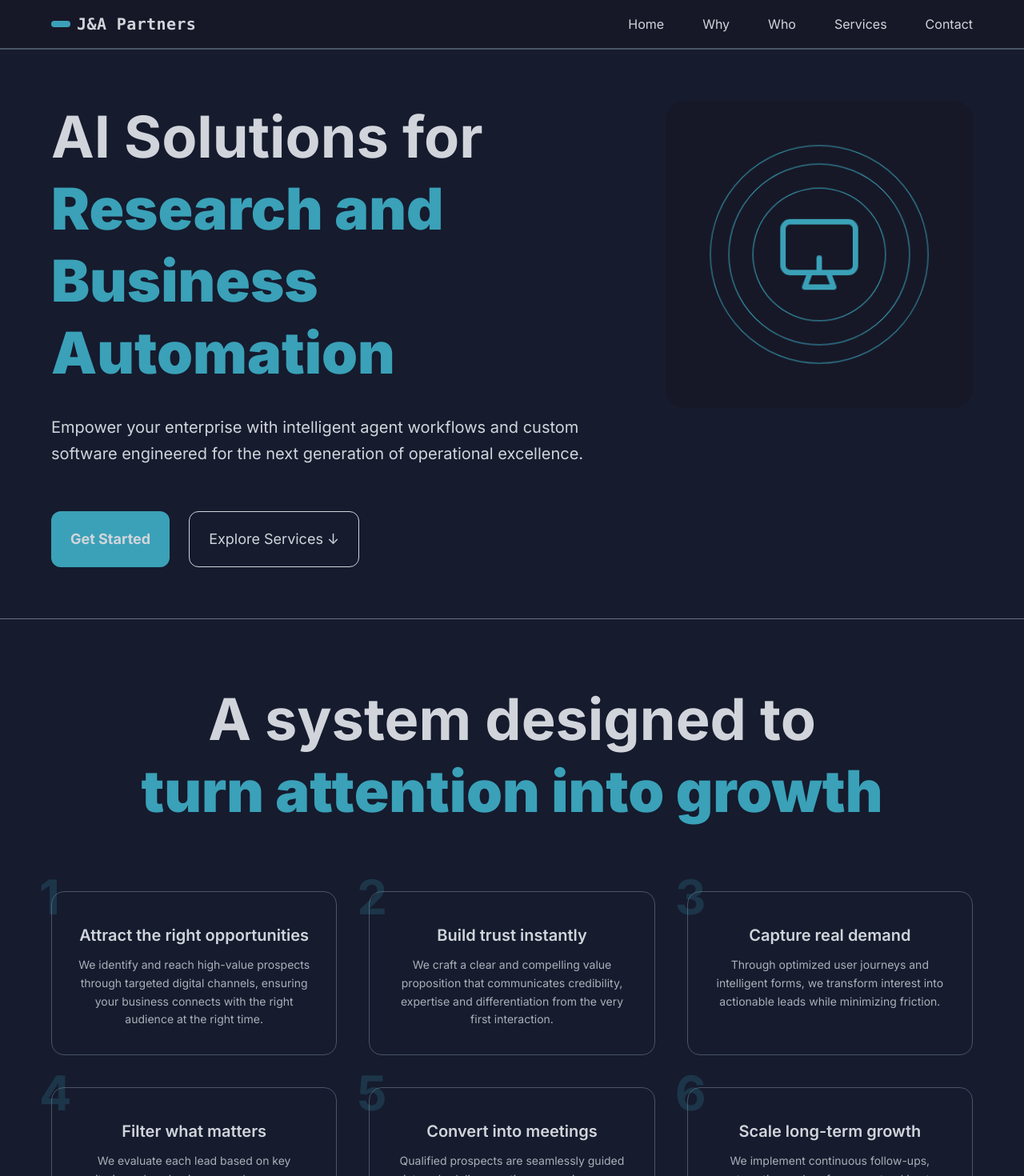
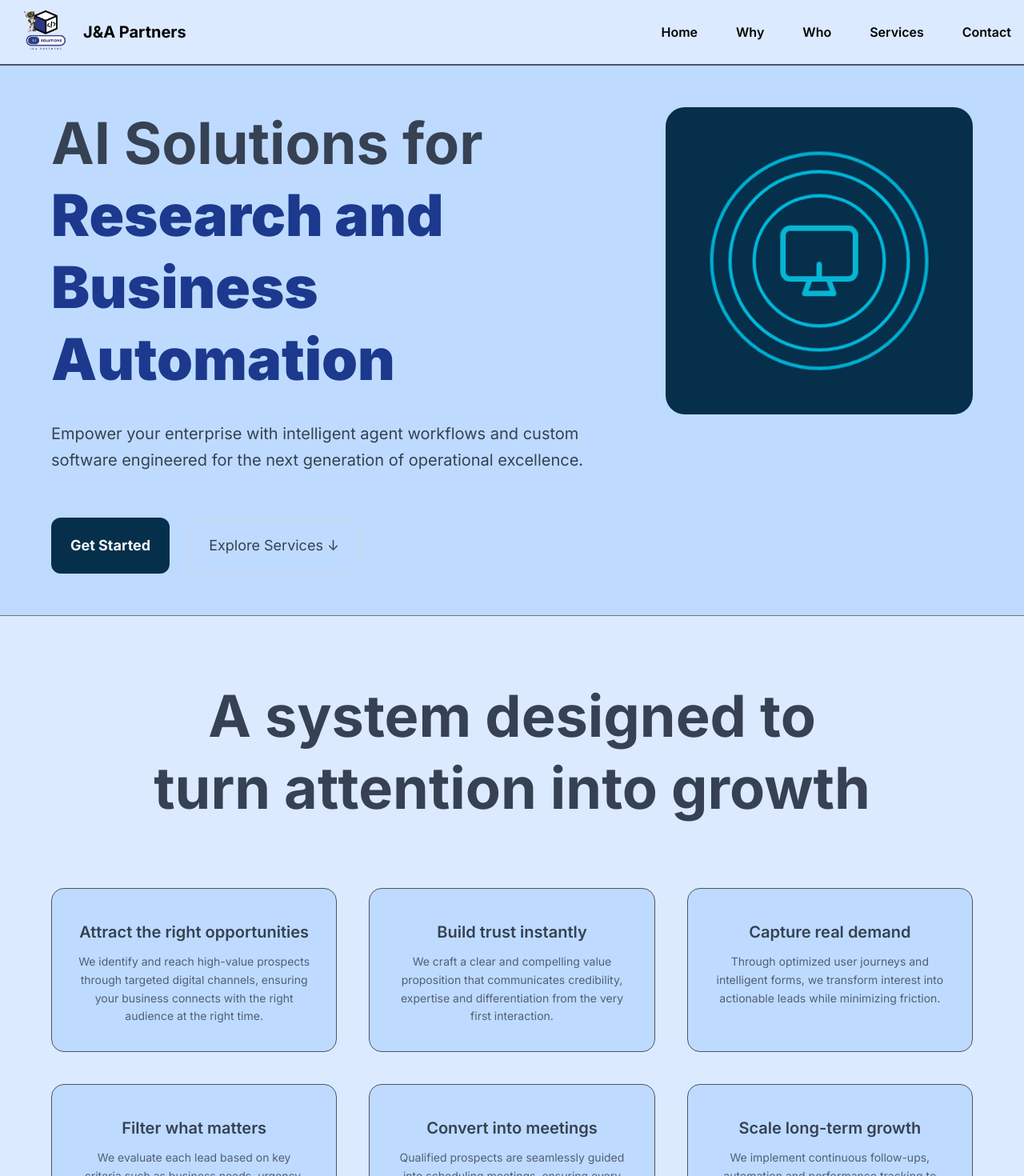
Before and after one commit to AldoCarbajal-3804/prototipo-react, a React (Vite) app: page / in a window 1280 px wide. Shown: the top 1470 px of the page at 80% size. Built offline with nearby package versions, Linux system fonts and the light colour scheme.

Commit message:
Adaptar colores para coincidir al logo

```diff
--- a/src/App.css
+++ b/src/App.css
@@ -20,92 +20,6 @@ body {
 
 
 
-.nav-bar{
-    background-color: var(--color-1);
-    .logo{
-        .icon{
-            background-color: var(--color-2);
-        }
-        .lema{
-            color: var(--color-3);
-        }
-    }
-}
-
-.hero-section{
-    background-color: var(--color-4);
-    .title,.description{
-        color: var(--color-3);
-        strong{
-            color: var(--color-2);
-        }
-    }
-    .cont-btn{
-        color: var(--color-3);
-        .btn-form{
-            background-color: var(--color-2);
-        }
-    }
-    .icon-hero{
-        background-color: var(--color-1);
-    }
-}
-
-.why-section{
-    background-color: var(--color-4);
-    .title{
-        color: var(--color-3);
-        strong{
-            color: var(--color-2);
-        }
-    }
-
-}
-
-.who-section{
-    background-color: var(--color-4);
-}
-
-.services-section{
-    background-color: var(--color-5);
-    .title,.description{
-        color: var(--color-3);
-    }
-    .cards-section{
-        .card{
-            background-color: var(--color-4);
-            .icon-wrapper{
-                background-color: #1f364e;
-                transition: transform 0.3s ease, background-color 0.3s ease;
-                &:hover{
-                    transform: scale(1.1) rotate(5deg);
-                    background-color: #264a6a;
-                }
-                img{
-                    transition: filter 0.3s ease;
-                }
-                &:hover img{
-                    filter: drop-shadow(0 0 6px #3AA1B8);
-                }
-            }
-            .title,.description{
-                color: var(--color-3);
-            }
-        }
-    }
-}
-
-.cta-section{
-    background-color: var(--color-4);
-    .cta{
-        background-color: var(--color-6);
-        color: var(--color-3);
-
-    }
-    .btn-cta{
-        background-color: var(--color-2);
-    }
-}
 
 .form-section{
     background-color: var(--color-4);
@@ -138,114 +52,6 @@ body {
             }
         }
 
-}
-
-/* ===== TIPOGRAFÍA ===== */
-
-h1, h2, h3 {
-    font-family: var(--font-display);
-}
-
-.label-mono, .tag, .lema {
-    font-family: var(--font-mono);
-    letter-spacing: 0.02em;
-}
-
-/* ===== MICRO-INTERACCIONES ===== */
-
-/* --- Botones --- */
-.btn-form, .btn-cta, .btn-submit {
-    transition: transform 0.25s cubic-bezier(0.34, 1.56, 0.64, 1),
-                box-shadow 0.3s ease,
-                background-color 0.3s ease;
-}
-
-@media (hover: hover) {
-    .btn-form:hover, .btn-cta:hover, .btn-submit:not(:disabled):hover {
-        transform: scale(1.04);
-        box-shadow: 0 0 20px rgba(58, 161, 184, 0.35);
-    }
-
-    .btn-form:active, .btn-cta:active, .btn-submit:active {
-        transform: scale(0.97);
-        transition-duration: 0.1s;
-    }
-}
-
-/* --- Links navbar underline animado --- */
-.nav-link {
-    position: relative;
-    display: inline-block;
-}
-
-.nav-link::after {
-    content: '';
-    position: absolute;
-    bottom: -2px;
-    left: 0;
-    width: 0;
-    height: 2px;
-    background-color: var(--color-2);
-    transition: width 0.3s cubic-bezier(0.25, 0.46, 0.45, 0.94);
-}
-
-@media (hover: hover) {
-    .nav-link:hover::after {
-        width: 100%;
-    }
-}
-
-/* --- Cards hover lift --- */
-.card {
-    transition: transform 0.3s cubic-bezier(0.34, 1.56, 0.64, 1),
-                box-shadow 0.4s ease,
-                border-color 0.3s ease;
-    border: 1px solid transparent;
-}
-
-@media (hover: hover) {
-    .card:hover {
-        transform: translateY(-6px);
-        box-shadow: 0 12px 40px rgba(0, 0, 0, 0.4),
-                    0 0 0 1px rgba(58, 161, 184, 0.15);
-        border-color: rgba(58, 161, 184, 0.2);
-    }
-}
-
-/* --- Inputs focus suave --- */
-.form input, .form textarea {
-    transition: border-color 0.3s ease,
-                box-shadow 0.3s ease,
-                background-color 0.3s ease;
-}
-
-.form input:focus, .form textarea:focus {
-    border-color: var(--color-2);
-    box-shadow: 0 0 0 3px rgba(58, 161, 184, 0.15);
-    background-color: #282a3a;
-    outline: none;
-}
-
-/* --- Icon Hero glow en hover del contenedor --- */
-.icon-hero {
-    transition: box-shadow 0.5s ease;
-}
-
-@media (hover: hover) {
-    .icon-hero:hover {
-        box-shadow: 0 0 60px rgba(58, 161, 184, 0.12);
-    }
-}
-
-/* --- CTA section separador visual --- */
-.cta {
-    transition: box-shadow 0.4s ease;
-}
-
-@media (hover: hover) {
-    .cta:hover {
-        box-shadow: 0 0 40px rgba(58, 161, 184, 0.08);
-    }
 }
 
 /*UILIDADES DE TAILWIND RECOMENDADAS POR EL AGENTE IA*/
--- a/src/components/CardTrafic.jsx
+++ b/src/components/CardTrafic.jsx
@@ -9,19 +9,16 @@ export const CardTrafic = ({title, desc,index }) => {
 
     return(
         <div
-            className={`group relative p-8 border border-gray-600 rounded-2xl transition-all duration-500
-            hover:border-[#3AA1B8] hover:-translate-y-3 hover:shadow-[0_15px_50px_rgba(58,161,184,0.25)]
+            className={`bg-blue-200 group relative p-8 border border-gray-600 rounded-2xl transition-all duration-500
+            hover:border-cyan-500 hover:-translate-y-3 hover:shadow-[0_15px_50px_rgba(58,161,184,0.25)]
             ${visible ? "opacity-100 translate-y-0" : "opacity-0 translate-y-10"}
             `}
             style={{ transitionDelay: `${index * 120}ms` }}
         >
-            <div className="absolute -top-6 -left-4 text-6xl font-bold text-[#3AA1B8] opacity-20 group-hover:opacity-40 transition">
-                {index}
-            </div>
-            <h4 className="text-[#D1D5DB] font-semibold text-xl mt-2">
+            <h4 className="text-gray-700 font-semibold text-xl mt-2">
                 {title}
             </h4>
-            <p className="text-[#D1D5DB] text-sm mt-3 opacity-80 leading-relaxed">
+            <p className="text-gray-700 text-sm mt-3 opacity-80 leading-relaxed">
                 {desc}
             </p>
             <div className="absolute inset-0 rounded-2xl opacity-0 group-hover:opacity-100 transition bg-[radial-gradient(circle_at_center,rgba(58,161,184,0.15),transparent_70%)]"></div>
--- a/src/components/Link.jsx
+++ b/src/components/Link.jsx
@@ -1,9 +1,13 @@
-export const Link = ({name,link}) => {
-    return(
+export const Link = ({name, link}) => {
+    return (
         <li>
-            <a href={link} className="nav-link text-gray-300 no-underline hover:text-white transition" aria-label={name} aria-current={link === window.location.pathname ? "page" : undefined}>
+            <a
+                href={link}
+                className="text-black hover:underline hover:decoration-[#3AA1B8] hover:underline-offset-4 font-semibold transition-all duration-500"
+                aria-label={name}
+            >
                 {name}
             </a>
         </li>
-    )
-}
+    );
+};
--- a/src/hero/Hero.jsx
+++ b/src/hero/Hero.jsx
@@ -2,13 +2,13 @@ import IconHero from "./IconHero"
 
 function Hero() {
     return(
-        <section className="hero-section v-stack lg:h-stack lg:justify-between justify-center px-4 sm:px-6 lg:px-16 py-8 sm:py-12 lg:py-16 border-b border-gray-500" aria-label="Page principal">
+        <section className="hero-section v-stack lg:h-stack lg:justify-between justify-center px-4 sm:px-6 lg:px-16 py-8 sm:py-12 lg:py-13 border-b border-gray-500 bg-blue-200" aria-label="Page principal">
 
-            <div className="eslogan v-stack justify-center items-center lg:items-start lg:flex-1 text-center lg:text-left" role="region" aria-labelledby="hero-title">
-                <h1 className="title text-3xl sm:text-4xl lg:text-7xl font-bold mb-6 sm:mb-8 leading-tight" aria-label="title">
+            <div className="eslogan v-stack justify-center items-center lg:items-start lg:flex-1 text-center lg:text-left text-gray-700" role="region" aria-labelledby="hero-title">
+                <h1 className="text-3xl sm:text-4xl lg:text-7xl font-bold mb-6 sm:mb-8 leading-tight" aria-label="title">
                     AI Solutions for
                     <br />
-                    <strong>
+                    <strong className="text-blue-900">
                         Research and
                         <br />
                         Business
@@ -17,25 +17,25 @@ function Hero() {
                     </strong>
                 </h1>
 
-                <p className="description text-sm sm:text-base lg:text-xl mb-8 sm:mb-12 lg:mb-14 leading-relaxed max-w-2xl" aria-label="description">
+                <p className="description text-sm sm:text-base lg:text-xl mb-8 sm:mb-12 lg:mb-14 leading-relaxed max-w-2xl text-gray-700" aria-label="description">
                     Empower your enterprise with intelligent agent workflows and custom software engineered for the next generation of operational excellence.
                 </p>
 
                 <div className="cont-btn v-stack sm:h-stack justify-center lg:justify-start gap-3 sm:gap-4 lg:gap-6 w-full sm:w-auto" role="group" aria-label="Botones de acción principal">
-                    <button className="btn-form px-4 sm:px-5 lg:px-6 py-3 sm:py-4 lg:py-5 rounded-lg sm:rounded-xl text-sm sm:text-base lg:text-lg font-bold cursor-pointer hover:opacity-90 transition whitespace-nowrap">
+                    <button className="btn-form px-4 sm:px-5 lg:px-6 py-3 sm:py-4 lg:py-5 rounded-lg sm:rounded-xl text-sm sm:text-base lg:text-lg font-bold cursor-pointer hover:opacity-90 transition whitespace-nowrap bg-sky-950  text-gray-100">
                         <a href="#form-section">
                             Get Started
                         </a>
                     </button>
-                    <button className="bg-transparent text-sm sm:text-base lg:text-lg cursor-pointer hover:text-white transition border border-gray-300 px-4 sm:px-5 lg:px-6 py-3 sm:py-4 lg:py-5 rounded-lg sm:rounded-xl">
-                        <a href="#services-section" className="no-underline hover:text-white">
+                    <button className="bg-transparent text-sm sm:text-base lg:text-lg cursor-pointer border border-gray-300 px-4 sm:px-5 lg:px-6 py-3 sm:py-4 lg:py-5 rounded-lg sm:rounded-xl">
+                        <a href="#services-section" className="no-underline">
                             Explore Services ↓
                         </a>
                     </button>
                 </div>
             </div>
 
-            <figure className="icon-hero w-64 h-64 sm:w-72 sm:h-72 lg:w-96 lg:h-96 rounded-2xl sm:rounded-3xl relative center mx-auto lg:mx-0 mt-8 sm:mt-12 lg:mt-0 lg:ml-8 shrink-0" role="img" aria-label="Icono decorativo de animación de respiración">
+            <figure className="bg-sky-950 w-64 h-64 sm:w-72 sm:h-72 lg:w-96 lg:h-96 rounded-2xl sm:rounded-3xl relative center mx-auto lg:mx-0 mt-8 sm:mt-12 lg:mt-0 lg:ml-8 shrink-0" role="img" aria-label="Icono decorativo de animación de respiración">
                 <IconHero />
             </figure>
 
--- a/src/hero/IconHero.jsx
+++ b/src/hero/IconHero.jsx
@@ -3,13 +3,13 @@ import './IconHero.css';
 function IconHero(){
     return (
         <>
-            <div className="absolute w-40 sm:w-48 lg:w-64 h-40 sm:h-48 lg:h-64 border border-[#3AA1B8] rounded-full breathing-lg"></div>
-            <div className="w-32 sm:w-40 lg:w-56 h-32 sm:h-40 lg:h-56 border border-[#3AA1B8] rounded-full center breathing-md">
-                <div className="w-24 sm:w-32 lg:w-40 h-24 sm:h-32 lg:h-40 border border-[#3AA1B8] rounded-full center breathing-sm">
+            <div className="absolute w-40 sm:w-48 lg:w-64 h-40 sm:h-48 lg:h-64 border-4 border-cyan-500 rounded-full breathing-lg"></div>
+            <div className="w-32 sm:w-40 lg:w-56 h-32 sm:h-40 lg:h-56 border-4 border-cyan-500 rounded-full center breathing-md">
+                <div className="w-24 sm:w-32 lg:w-40 h-24 sm:h-32 lg:h-40 border-4 border-cyan-500 rounded-full center breathing-sm">
                     <svg className="w-16 sm:w-20 lg:w-24 h-16 sm:h-20 lg:h-24 breathing-svg" viewBox="0 0 24 24" strokeLinecap="round" strokeLinejoin="round">
-                        <rect x="2" y="3" width="20" height="14" rx="2" ry="2" stroke="#3AA1B8" strokeWidth="1.5" fill="none"/>
-                        <path d="M8 21h8l-1.5-4h-5L8 21z" stroke="#3AA1B8" strokeWidth="1.5" fill="none"/>
-                        <path d="M12 17v-4" stroke="#3AA1B8" strokeWidth="1.5" fill="none"/>
+                        <rect x="2" y="3" width="20" height="14" rx="2" ry="2" stroke="#06b6d4" strokeWidth="1.5" fill="none"/>
+                        <path d="M8 21h8l-1.5-4h-5L8 21z" stroke="#06b6d4" strokeWidth="1.5" fill="none"/>
+                        <path d="M12 17v-4" stroke="#06b6d4" strokeWidth="1.5" fill="none"/>
                     </svg>
                 </div>
             </div>
--- a/src/navbar/Navbar.jsx
+++ b/src/navbar/Navbar.jsx
@@ -1,35 +1,49 @@
-import { useState } from 'react';
+import { useState, useEffect, useRef } from 'react';
 import { Link } from "../components/Link"
+import logo from '../assets/images/logo.png';
+
+const navLinks = [
+    { name: 'Home', href: '#' },
+    { name: 'Why', href: '#why-section' },
+    { name: 'Who', href: '#who-section' },
+    { name: 'Services', href: '#services-section' },
+    { name: 'Contact', href: '#form-section' },
+];
 
 function Navbar(){
     const [isOpen, setIsOpen] = useState(false);
+    const menuRef = useRef(null);
 
-    const toggleMenu = () => {
-        setIsOpen(!isOpen);
+    useEffect(() => {
+        const handleClickOutside = (e) => {
+            if (menuRef.current && !menuRef.current.contains(e.target)) {
+                setIsOpen(false);
+            }
         };
+        document.addEventListener('mousedown', handleClickOutside);
+        return () => document.removeEventListener('mousedown', handleClickOutside);
+    }, []);
 
-    const closeMenu = () => {
-        setIsOpen(false);
-    };
+    useEffect(() => {
+        document.body.style.overflow = isOpen ? 'hidden' : '';
+        return () => { document.body.style.overflow = ''; };
+    }, [isOpen]);
 
     return(
         <nav
-            className="nav-bar border-b-2 border-gray-600 sticky top-0 z-50"
+            className="nav-bar border-b-2 border-gray-600 sticky top-0 z-50 bg-blue-100"
             role="navigation"
             aria-label="Navegación principal"
         >
-            <div className="flex justify-between items-center px-4 sm:px-6 md:px-8 lg:px-16 py-3 sm:py-4">
+            <div className="flex justify-between items-center px-4">
 
                 <section
                     className="logo flex items-center gap-2 shrink-0"
                     aria-label="Logo de J&A Partners"
                 >
-                    <a
-                        href="#hero-section"
-                        className="icon inline-block px-2 sm:px-3 py-1 rounded text-sm sm:text-base md:text-lg"
-                        aria-label="Ir al inicio"
-                    >
-                    </a>
+
+                    <img src={logo} alt="Company Logo" className='w-20'/>
+
                     <strong className="lema text-sm sm:text-base md:text-lg lg:text-xl">
                         J&A Partners
                     </strong>
@@ -40,36 +54,34 @@ function Navbar(){
                     role="menubar"
                     aria-label="Menú de navegación"
                 >
-                    <Link name="Home" link="#" />
-                    <Link name="Why" link="#why-section" />
-                    <Link name="Who" link="#who-section" />
-                    <Link name="Services" link="#services-section" />
-                    <Link name="Contact" link="#form-section" />
+                    {navLinks.map(({ name, href }) => (
+                        <Link key={name} name={name} link={href} />
+                    ))}
                 </ul>
 
                 <button
-                    onClick={toggleMenu}
+                    onClick={() => setIsOpen(!isOpen)}
                     className="sm:hidden ml-auto v-stack gap-1.5 p-2 focus:outline-none focus:ring-2 focus:ring-[#3AA1B8] rounded"
                     aria-label="Abrir menú de navegación"
                     aria-expanded={isOpen}
                     aria-controls="mobile-menu"
                 >
                     <span
-                        className={`block w-6 h-0.5 bg-gray-300 transition-all duration-300 ${
+                        className={`block w-6 h-0.5 bg-black transition-all duration-300 ${
                             isOpen ? 'rotate-45 translate-y-2' : ''
                         }`}
                         aria-hidden="true"
                     ></span>
 
                     <span
-                        className={`block w-6 h-0.5 bg-gray-300 transition-all duration-300 ${
+                        className={`block w-6 h-0.5 bg-black transition-all duration-300 ${
                             isOpen ? 'opacity-0' : ''
                         }`}
                         aria-hidden="true"
                     ></span>
 
                     <span
-                        className={`block w-6 h-0.5 bg-gray-300 transition-all duration-300 ${
+                        className={`block w-6 h-0.5 bg-black transition-all duration-300 ${
                             isOpen ? '-rotate-45 -translate-y-2' : ''
                         }`}
                         aria-hidden="true"
@@ -79,75 +91,27 @@ function Navbar(){
 
             <div
                 id="mobile-menu"
+                ref={menuRef}
                 className={`sm:hidden overflow-hidden transition-all duration-300 ease-in-out ${
-                    isOpen ? 'max-h-64 opacity-100' : 'max-h-0 opacity-0'
+                    isOpen ? 'max-h-96 opacity-100' : 'max-h-0 opacity-0'
                 }`}
                 role="menu"
                 aria-label="Menú móvil"
                 aria-hidden={!isOpen}
             >
                 <ul className="v-stack list-none gap-4 px-4 py-4 border-t border-gray-700">
-                    <li role="none">
+                    {navLinks.map(({ name, href }) => (
+                        <li key={name} role="none">
                             <a
-                            href="#"
-                            className="block py-2 text-gray-300 hover:text-white transition"
+                                href={href}
+                                className="block py-2 text-black hover:text-[#3AA1B8] transition"
                                 role="menuitem"
-                            onClick={closeMenu}
+                                onClick={() => setIsOpen(false)}
                             >
-                            Home
+                                {name}
                             </a>
                         </li>
-                    <li role="none">
-                        <a
-                            href="#why-section"
-                            className="block py-2 text-gray-300 hover:text-white transition"
-                            role="menuitem"
-                            onClick={closeMenu}
-                        >
-                            Why
-                        </a>
-                    </li>
-                    <li role="none">
-                        <a
-                            href="#who-section"
-                            className="block py-2 text-gray-300 hover:text-white transition"
-                            role="menuitem"
-                            onClick={closeMenu}
-                        >
-                            Who
-                        </a>
-                    </li>
-                    <li role="none">
-                        <a
-                            href="#form-section"
-                            className="block py-2 text-gray-300 hover:text-white transition"
-                            role="menuitem"
-                            onClick={closeMenu}
-                        >
-                            Contact
-                        </a>
-                    </li>
-                    <li role="none">
-                        <a
-                            href="#services-section"
-                            className="block py-2 text-gray-300 hover:text-white transition"
-                            role="menuitem"
-                            onClick={closeMenu}
-                        >
-                            Services
-                        </a>
-                    </li>
-                    <li role="none">
-                        <a
-                            href="#form-section"
-                            className="block py-2 text-gray-300 hover:text-white transition"
-                            role="menuitem"
-                            onClick={closeMenu}
-                        >
-                            Contact
-                        </a>
-                    </li>
-
+                    ))}
                 </ul>
             </div>
         </nav>
--- a/src/sections/Services.jsx
+++ b/src/sections/Services.jsx
@@ -11,18 +11,18 @@ function Services() {
     return(
         <section
             id="services-section"
-            className="services-section border-b-2 border-gray-600"
+            className="bg-blue-100"
             aria-label="Nuestros servicios y expertise"
         >
             <div className="px-4 sm:px-6 md:px-8">
                 <h1
-                    className="title text-center pt-12 sm:pt-16 md:pt-20 lg:pt-24 pb-4 sm:pb-6 text-3xl sm:text-4xl md:text-5xl font-bold"
+                    className="text-center pt-12 sm:pt-16 md:pt-20 lg:pt-24 pb-4 sm:pb-6 text-3xl sm:text-4xl md:text-5xl font-bold text-gray-700"
                     id="services-title"
                 >
                     Our Expertise
                 </h1>
                 <p
-                    className="description text-center pb-8 sm:pb-10 md:pb-12 text-sm sm:text-base md:text-lg"
+                    className="text-gray-700 text-center pb-8 sm:pb-10 md:pb-12 text-sm sm:text-base md:text-lg"
                     aria-describedby="services-title"
                 >
                     Tailored AI-driven solutions designed to navigate and simplify modern business complexity.
--- a/src/sections/WhoSection.jsx
+++ b/src/sections/WhoSection.jsx
@@ -9,8 +9,8 @@ import { CardWork } from "../components/CardWork"
 function WhoSection(){
 
     return(
-        <div id="who-section" className="who-section">
-            <h3 className="text-white mb-14 text-center text-2xl sm:text-3xl lg:text-4xl font-bold">
+        <div id="who-section" className="bg-blue-200 py-10 border-b-2 border-gray-600">
+            <h3 className="text-gray-700 mb-14 text-center text-2xl sm:text-3xl lg:text-4xl font-bold">
                 Who we work with
             </h3>
             <div className="grid grid-cols-1 sm:grid-cols-2 lg:grid-cols-3 gap-8 mx-20">
--- a/src/sections/WhySection.jsx
+++ b/src/sections/WhySection.jsx
@@ -3,15 +3,15 @@ import {CardTrafic} from '../components/CardTrafic'
 function WhySection() {
 
     return(
-        <section id="why-section" className="why-section flex flex-col items-center justify-center text-center px-4 sm:px-6 lg:px-16 py-12 sm:py-16 lg:py-20">
+        <section id="why-section" className="flex flex-col items-center justify-center text-center px-4 sm:px-6 lg:px-16 py-12 sm:py-16 lg:py-20 bg-blue-100 border-b-2 border-gray-600">
 
-            <h1 className="title text-3xl sm:text-4xl lg:text-7xl mb-6 font-bold sm:mb-8 leading-tight">A system designed to <br />
-                <strong>turn attention into growth</strong>
+            <h1 className="text-3xl sm:text-4xl lg:text-7xl mb-6 font-bold sm:mb-8 leading-tight text-gray-700">A system designed to <br />
+                turn attention into growth
             </h1>
             <br />
             <br />
 
-            <div className="cont-cards grid sm:grid-cols-2 lg:grid-cols-3 gap-10 w-full">
+            <div className="grid sm:grid-cols-2 lg:grid-cols-3 gap-10 w-full">
                 <CardTrafic
                     title="Attract the right opportunities"
                     desc="We identify and reach high-value prospects through targeted digital channels, ensuring your business connects with the right audience at the right time."
```
Also changed, not shown: src/components/Card.jsx (+4 -4 lines), src/components/CardWork.jsx (+4 -4 lines), src/sections/Cta.jsx (+4 -3 lines), src/assets/images/log2o.png (added), src/assets/images/logo.png (added). Lines whose indentation alone changed are shown as unchanged.
